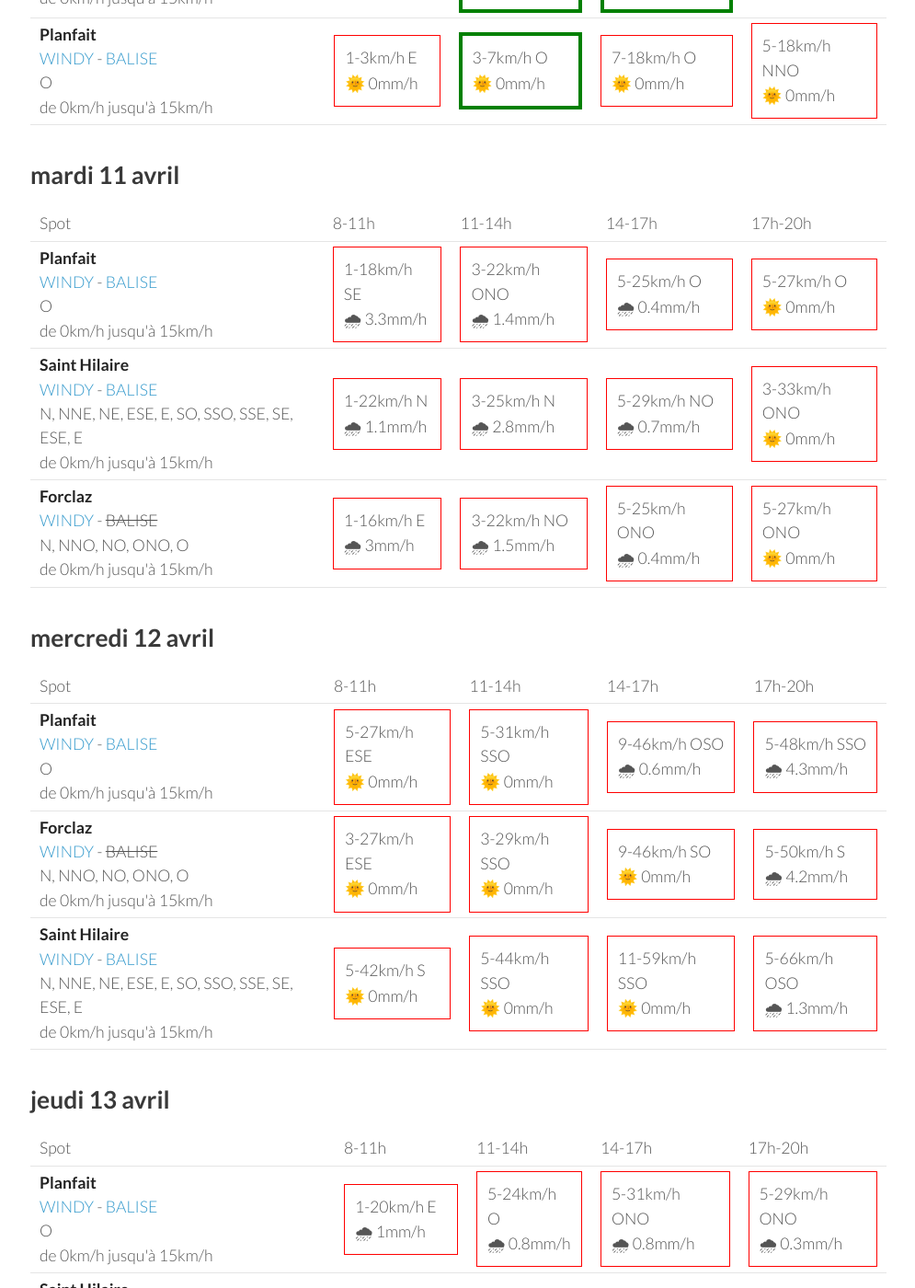
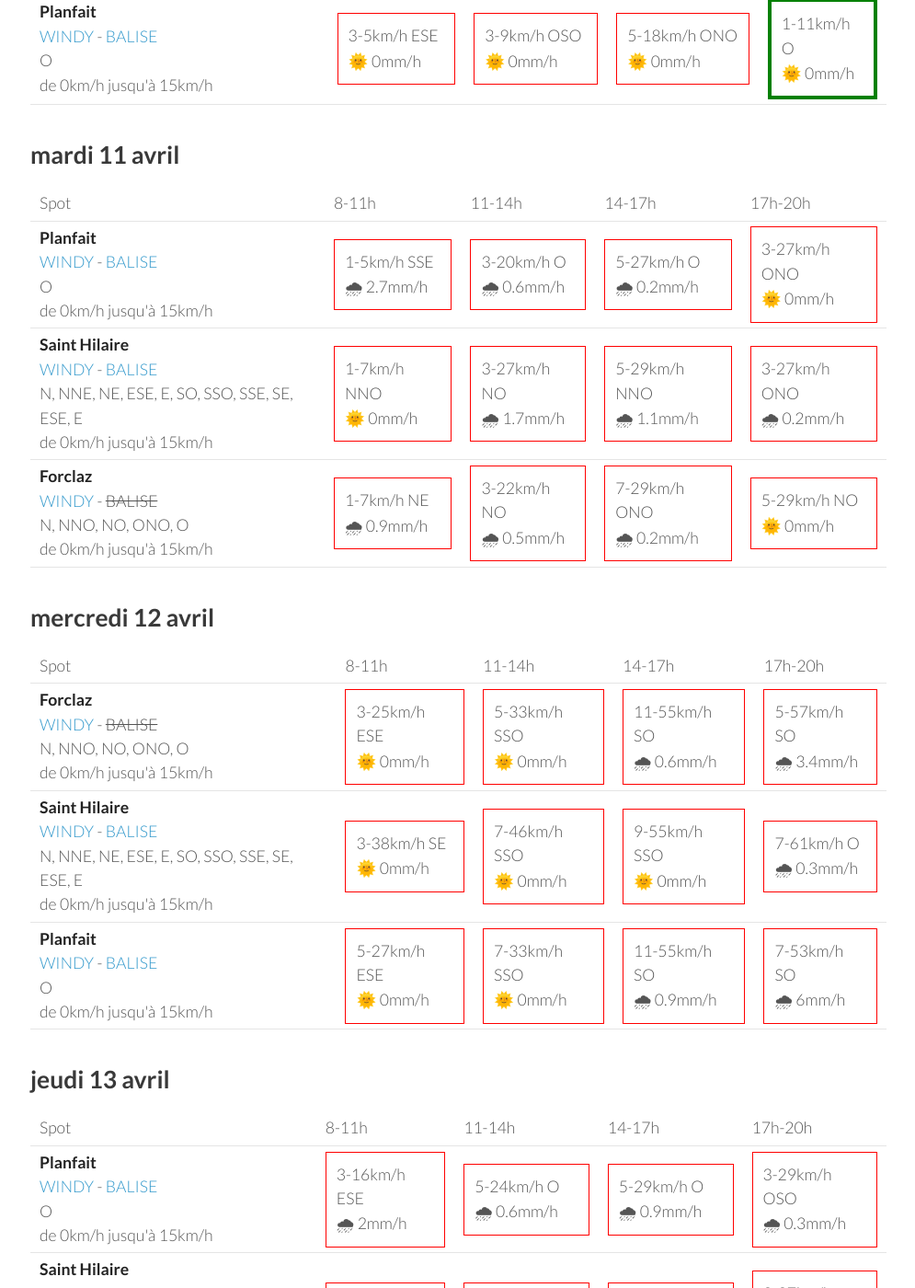
Before and after one commit to parapente-dans-le-nord/parapente-dans-le-nord.github.io, a Jekyll site: the page built from alpes_nord.markdown, in a window 1280 px wide and 1400 px high, scrolled down 1114 px. Shown: the whole window at 92% size, without its empty margins (25-1020 px from the left). Built offline with Jekyll 4.4.1, drawn with Linux system fonts in a browser that asks for light colours; some of the changed text lies outside the part shown.

Commit message:
update index.markdown

```diff
--- a/alpes_nord.markdown
+++ b/alpes_nord.markdown
@@ -25,17 +25,17 @@ page mise à jour le dimanche 09 avril 13:25
         <td><strong>Planfait</strong><br><a href="https://windy.com/45.853/6.223?45.415,6.223,8">WINDY</a> - <span class=""><a href="https://www.openwindmap.org/PP496">BALISE</a> </span><br> <span class="vent-favorable">O</span><br><span class="force-vent">de 0km/h jusqu'à 15km/h</span> </td>
 
             <td><div class="not-flyable"><p>0-0km/h NA</p><p>🌧️ 0mm/h</p></div></td>
-            <td><div class="flyable"><p>3-7km/h O</p><p>🌞 0mm/h</p></div></td>
-            <td><div class="not-flyable"><p>9-22km/h O</p><p>🌞 0mm/h</p></div></td>
-            <td><div class="not-flyable"><p>9-24km/h ONO</p><p>🌞 0mm/h</p></div></td>
+            <td><div class="not-flyable"><p>0-0km/h NA</p><p>🌧️ 0mm/h</p></div></td>
+            <td><div class="not-flyable"><p>0-0km/h NA</p><p>🌧️ 0mm/h</p></div></td>
+            <td><div class="not-flyable"><p>9-22km/h ONO</p><p>🌞 0mm/h</p></div></td>
 
     </tr>
 <tr>
         <td><strong>Forclaz</strong><br><a href="https://windy.com/45.814/6.247?45.375,6.246,8,m:eVwaglz">WINDY</a> - <span class="no-balise"> BALISE </span><br> <span class="vent-favorable">N, NNO, NO, ONO, O</span><br><span class="force-vent">de 0km/h jusqu'à 15km/h</span> </td>
 
             <td><div class="not-flyable"><p>0-0km/h NA</p><p>🌧️ 0mm/h</p></div></td>
-            <td><div class="flyable"><p>3-9km/h NO</p><p>🌞 0mm/h</p></div></td>
-            <td><div class="not-flyable"><p>7-20km/h NO</p><p>🌞 0mm/h</p></div></td>
+            <td><div class="not-flyable"><p>0-0km/h NA</p><p>🌧️ 0mm/h</p></div></td>
+            <td><div class="not-flyable"><p>0-0km/h NA</p><p>🌧️ 0mm/h</p></div></td>
             <td><div class="not-flyable"><p>9-22km/h NO</p><p>🌞 0mm/h</p></div></td>
 
     </tr>
@@ -43,9 +43,9 @@ page mise à jour le dimanche 09 avril 13:25
         <td><strong>Saint Hilaire</strong><br><a href="https://windy.com/45.307/5.888?45.087,5.889,9,m:eUFagkX">WINDY</a> - <span class=""><a href="http://www.balisemeteo.com/balise.php?idBalise=61">BALISE</a> </span><br> <span class="vent-favorable">N, NNE, NE, ESE, E, SO, SSO, SSE, SE, ESE, E</span><br><span class="force-vent">de 0km/h jusqu'à 15km/h</span> </td>
 
             <td><div class="not-flyable"><p>0-0km/h NA</p><p>🌧️ 0mm/h</p></div></td>
-            <td><div class="not-flyable"><p>7-16km/h ESE</p><p>🌞 0mm/h</p></div></td>
-            <td><div class="not-flyable"><p>7-18km/h E</p><p>🌞 0mm/h</p></div></td>
-            <td><div class="flyable"><p>5-14km/h ESE</p><p>🌞 0mm/h</p></div></td>
+            <td><div class="not-flyable"><p>0-0km/h NA</p><p>🌧️ 0mm/h</p></div></td>
+            <td><div class="not-flyable"><p>0-0km/h NA</p><p>🌧️ 0mm/h</p></div></td>
+            <td><div class="not-flyable"><p>5-16km/h ENE</p><p>🌞 0mm/h</p></div></td>
 
     </tr>
 
@@ -67,10 +67,10 @@ page mise à jour le dimanche 09 avril 13:25
 <tr>
         <td><strong>Saint Hilaire</strong><br><a href="https://windy.com/45.307/5.888?45.087,5.889,9,m:eUFagkX">WINDY</a> - <span class=""><a href="http://www.balisemeteo.com/balise.php?idBalise=61">BALISE</a> </span><br> <span class="vent-favorable">N, NNE, NE, ESE, E, SO, SSO, SSE, SE, ESE, E</span><br><span class="force-vent">de 0km/h jusqu'à 15km/h</span> </td>
 
-            <td><div class="not-flyable"><p>0-3km/h NO</p><p>🌞 0mm/h</p></div></td>
-            <td><div class="flyable"><p>5-12km/h SE</p><p>🌞 0mm/h</p></div></td>
+            <td><div class="not-flyable"><p>0-3km/h ONO</p><p>🌞 0mm/h</p></div></td>
+            <td><div class="flyable"><p>5-12km/h ESE</p><p>🌞 0mm/h</p></div></td>
             <td><div class="flyable"><p>5-14km/h SE</p><p>🌞 0mm/h</p></div></td>
-            <td><div class="flyable"><p>1-12km/h SSE</p><p>🌞 0mm/h</p></div></td>
+            <td><div class="flyable"><p>1-7km/h SE</p><p>🌞 0mm/h</p></div></td>
 
 
     </tr>
@@ -78,19 +78,19 @@ page mise à jour le dimanche 09 avril 13:25
         <td><strong>Forclaz</strong><br><a href="https://windy.com/45.814/6.247?45.375,6.246,8,m:eVwaglz">WINDY</a> - <span class="no-balise"> BALISE </span><br> <span class="vent-favorable">N, NNO, NO, ONO, O</span><br><span class="force-vent">de 0km/h jusqu'à 15km/h</span> </td>
 
             <td><div class="not-flyable"><p>3-5km/h E</p><p>🌞 0mm/h</p></div></td>
-            <td><div class="flyable"><p>3-7km/h ONO</p><p>🌞 0mm/h</p></div></td>
+            <td><div class="flyable"><p>3-9km/h ONO</p><p>🌞 0mm/h</p></div></td>
             <td><div class="flyable"><p>3-14km/h ONO</p><p>🌞 0mm/h</p></div></td>
-            <td><div class="flyable"><p>1-12km/h NO</p><p>🌞 0mm/h</p></div></td>
+            <td><div class="not-flyable"><p>1-9km/h SO</p><p>🌞 0mm/h</p></div></td>
 
 
     </tr>
 <tr>
         <td><strong>Planfait</strong><br><a href="https://windy.com/45.853/6.223?45.415,6.223,8">WINDY</a> - <span class=""><a href="https://www.openwindmap.org/PP496">BALISE</a> </span><br> <span class="vent-favorable">O</span><br><span class="force-vent">de 0km/h jusqu'à 15km/h</span> </td>
 
-            <td><div class="not-flyable"><p>1-3km/h E</p><p>🌞 0mm/h</p></div></td>
-            <td><div class="flyable"><p>3-7km/h O</p><p>🌞 0mm/h</p></div></td>
-            <td><div class="not-flyable"><p>7-18km/h O</p><p>🌞 0mm/h</p></div></td>
-            <td><div class="not-flyable"><p>5-18km/h NNO</p><p>🌞 0mm/h</p></div></td>
+            <td><div class="not-flyable"><p>3-5km/h ESE</p><p>🌞 0mm/h</p></div></td>
+            <td><div class="not-flyable"><p>3-9km/h OSO</p><p>🌞 0mm/h</p></div></td>
+            <td><div class="not-flyable"><p>5-18km/h ONO</p><p>🌞 0mm/h</p></div></td>
+            <td><div class="flyable"><p>1-11km/h O</p><p>🌞 0mm/h</p></div></td>
 
 
     </tr>
@@ -113,30 +113,30 @@ page mise à jour le dimanche 09 avril 13:25
 <tr>
         <td><strong>Planfait</strong><br><a href="https://windy.com/45.853/6.223?45.415,6.223,8">WINDY</a> - <span class=""><a href="https://www.openwindmap.org/PP496">BALISE</a> </span><br> <span class="vent-favorable">O</span><br><span class="force-vent">de 0km/h jusqu'à 15km/h</span> </td>
 
-            <td><div class="not-flyable"><p>1-18km/h SE</p><p>🌧 3.3mm/h</p></div></td>
-            <td><div class="not-flyable"><p>3-22km/h ONO</p><p>🌧 1.4mm/h</p></div></td>
-            <td><div class="not-flyable"><p>5-25km/h O</p><p>🌧 0.4mm/h</p></div></td>
-            <td><div class="not-flyable"><p>5-27km/h O</p><p>🌞 0mm/h</p></div></td>
+            <td><div class="not-flyable"><p>1-5km/h SSE</p><p>🌧 2.7mm/h</p></div></td>
+            <td><div class="not-flyable"><p>3-20km/h O</p><p>🌧 0.6mm/h</p></div></td>
+            <td><div class="not-flyable"><p>5-27km/h O</p><p>🌧 0.2mm/h</p></div></td>
+            <td><div class="not-flyable"><p>3-27km/h ONO</p><p>🌞 0mm/h</p></div></td>
 
 
     </tr>
 <tr>
         <td><strong>Saint Hilaire</strong><br><a href="https://windy.com/45.307/5.888?45.087,5.889,9,m:eUFagkX">WINDY</a> - <span class=""><a href="http://www.balisemeteo.com/balise.php?idBalise=61">BALISE</a> </span><br> <span class="vent-favorable">N, NNE, NE, ESE, E, SO, SSO, SSE, SE, ESE, E</span><br><span class="force-vent">de 0km/h jusqu'à 15km/h</span> </td>
 
-            <td><div class="not-flyable"><p>1-22km/h N</p><p>🌧 1.1mm/h</p></div></td>
-            <td><div class="not-flyable"><p>3-25km/h N</p><p>🌧 2.8mm/h</p></div></td>
-            <td><div class="not-flyable"><p>5-29km/h NO</p><p>🌧 0.7mm/h</p></div></td>
-            <td><div class="not-flyable"><p>3-33km/h ONO</p><p>🌞 0mm/h</p></div></td>
+            <td><div class="not-flyable"><p>1-7km/h NNO</p><p>🌞 0mm/h</p></div></td>
+            <td><div class="not-flyable"><p>3-27km/h NO</p><p>🌧 1.7mm/h</p></div></td>
+            <td><div class="not-flyable"><p>5-29km/h NNO</p><p>🌧 1.1mm/h</p></div></td>
+            <td><div class="not-flyable"><p>3-27km/h ONO</p><p>🌧 0.2mm/h</p></div></td>
 
 
     </tr>
 <tr>
         <td><strong>Forclaz</strong><br><a href="https://windy.com/45.814/6.247?45.375,6.246,8,m:eVwaglz">WINDY</a> - <span class="no-balise"> BALISE </span><br> <span class="vent-favorable">N, NNO, NO, ONO, O</span><br><span class="force-vent">de 0km/h jusqu'à 15km/h</span> </td>
 
-            <td><div class="not-flyable"><p>1-16km/h E</p><p>🌧 3mm/h</p></div></td>
-            <td><div class="not-flyable"><p>3-22km/h NO</p><p>🌧 1.5mm/h</p></div></td>
-            <td><div class="not-flyable"><p>5-25km/h ONO</p><p>🌧 0.4mm/h</p></div></td>
-            <td><div class="not-flyable"><p>5-27km/h ONO</p><p>🌞 0mm/h</p></div></td>
+            <td><div class="not-flyable"><p>1-7km/h NE</p><p>🌧 0.9mm/h</p></div></td>
+            <td><div class="not-flyable"><p>3-22km/h NO</p><p>🌧 0.5mm/h</p></div></td>
+            <td><div class="not-flyable"><p>7-29km/h ONO</p><p>🌧 0.2mm/h</p></div></td>
+            <td><div class="not-flyable"><p>5-29km/h NO</p><p>🌞 0mm/h</p></div></td>
 
 
     </tr>
@@ -157,32 +157,32 @@ page mise à jour le dimanche 09 avril 13:25
       <td>17h-20h</td>
     </tr>
 <tr>
-        <td><strong>Planfait</strong><br><a href="https://windy.com/45.853/6.223?45.415,6.223,8">WINDY</a> - <span class=""><a href="https://www.openwindmap.org/PP496">BALISE</a> </span><br> <span class="vent-favorable">O</span><br><span class="force-vent">de 0km/h jusqu'à 15km/h</span> </td>
-
-            <td><div class="not-flyable"><p>5-27km/h ESE</p><p>🌞 0mm/h</p></div></td>
-            <td><div class="not-flyable"><p>5-31km/h SSO</p><p>🌞 0mm/h</p></div></td>
-            <td><div class="not-flyable"><p>9-46km/h OSO</p><p>🌧 0.6mm/h</p></div></td>
-            <td><div class="not-flyable"><p>5-48km/h SSO</p><p>🌧 4.3mm/h</p></div></td>
-
-
-    </tr>
-<tr>
         <td><strong>Forclaz</strong><br><a href="https://windy.com/45.814/6.247?45.375,6.246,8,m:eVwaglz">WINDY</a> - <span class="no-balise"> BALISE </span><br> <span class="vent-favorable">N, NNO, NO, ONO, O</span><br><span class="force-vent">de 0km/h jusqu'à 15km/h</span> </td>
 
-            <td><div class="not-flyable"><p>3-27km/h ESE</p><p>🌞 0mm/h</p></div></td>
-            <td><div class="not-flyable"><p>3-29km/h SSO</p><p>🌞 0mm/h</p></div></td>
-            <td><div class="not-flyable"><p>9-46km/h SO</p><p>🌞 0mm/h</p></div></td>
-            <td><div class="not-flyable"><p>5-50km/h S</p><p>🌧 4.2mm/h</p></div></td>
+            <td><div class="not-flyable"><p>3-25km/h ESE</p><p>🌞 0mm/h</p></div></td>
+            <td><div class="not-flyable"><p>5-33km/h SSO</p><p>🌞 0mm/h</p></div></td>
+            <td><div class="not-flyable"><p>11-55km/h SO</p><p>🌧 0.6mm/h</p></div></td>
+            <td><div class="not-flyable"><p>5-57km/h SO</p><p>🌧 3.4mm/h</p></div></td>
 
 
     </tr>
 <tr>
         <td><strong>Saint Hilaire</strong><br><a href="https://windy.com/45.307/5.888?45.087,5.889,9,m:eUFagkX">WINDY</a> - <span class=""><a href="http://www.balisemeteo.com/balise.php?idBalise=61">BALISE</a> </span><br> <span class="vent-favorable">N, NNE, NE, ESE, E, SO, SSO, SSE, SE, ESE, E</span><br><span class="force-vent">de 0km/h jusqu'à 15km/h</span> </td>
 
-            <td><div class="not-flyable"><p>5-42km/h S</p><p>🌞 0mm/h</p></div></td>
-            <td><div class="not-flyable"><p>5-44km/h SSO</p><p>🌞 0mm/h</p></div></td>
-            <td><div class="not-flyable"><p>11-59km/h SSO</p><p>🌞 0mm/h</p></div></td>
-            <td><div class="not-flyable"><p>5-66km/h OSO</p><p>🌧 1.3mm/h</p></div></td>
+            <td><div class="not-flyable"><p>3-38km/h SE</p><p>🌞 0mm/h</p></div></td>
+            <td><div class="not-flyable"><p>7-46km/h SSO</p><p>🌞 0mm/h</p></div></td>
+            <td><div class="not-flyable"><p>9-55km/h SSO</p><p>🌞 0mm/h</p></div></td>
+            <td><div class="not-flyable"><p>7-61km/h O</p><p>🌧 0.3mm/h</p></div></td>
+
+
+    </tr>
+<tr>
+        <td><strong>Planfait</strong><br><a href="https://windy.com/45.853/6.223?45.415,6.223,8">WINDY</a> - <span class=""><a href="https://www.openwindmap.org/PP496">BALISE</a> </span><br> <span class="vent-favorable">O</span><br><span class="force-vent">de 0km/h jusqu'à 15km/h</span> </td>
+
+            <td><div class="not-flyable"><p>5-27km/h ESE</p><p>🌞 0mm/h</p></div></td>
+            <td><div class="not-flyable"><p>7-33km/h SSO</p><p>🌞 0mm/h</p></div></td>
+            <td><div class="not-flyable"><p>11-55km/h SO</p><p>🌧 0.9mm/h</p></div></td>
+            <td><div class="not-flyable"><p>7-53km/h SO</p><p>🌧 6mm/h</p></div></td>
 
 
     </tr>
@@ -205,10 +205,10 @@ page mise à jour le dimanche 09 avril 13:25
 <tr>
         <td><strong>Planfait</strong><br><a href="https://windy.com/45.853/6.223?45.415,6.223,8">WINDY</a> - <span class=""><a href="https://www.openwindmap.org/PP496">BALISE</a> </span><br> <span class="vent-favorable">O</span><br><span class="force-vent">de 0km/h jusqu'à 15km/h</span> </td>
 
-            <td><div class="not-flyable"><p>1-20km/h E</p><p>🌧 1mm/h</p></div></td>
-            <td><div class="not-flyable"><p>5-24km/h O</p><p>🌧 0.8mm/h</p></div></td>
-            <td><div class="not-flyable"><p>5-31km/h ONO</p><p>🌧 0.8mm/h</p></div></td>
-            <td><div class="not-flyable"><p>5-29km/h ONO</p><p>🌧 0.3mm/h</p></div></td>
+            <td><div class="not-flyable"><p>3-16km/h ESE</p><p>🌧 2mm/h</p></div></td>
+            <td><div class="not-flyable"><p>5-24km/h O</p><p>🌧 0.6mm/h</p></div></td>
+            <td><div class="not-flyable"><p>5-29km/h O</p><p>🌧 0.9mm/h</p></div></td>
+            <td><div class="not-flyable"><p>3-29km/h OSO</p><p>🌧 0.3mm/h</p></div></td>
 
 
     </tr>
@@ -225,10 +225,10 @@ page mise à jour le dimanche 09 avril 13:25
 <tr>
         <td><strong>Forclaz</strong><br><a href="https://windy.com/45.814/6.247?45.375,6.246,8,m:eVwaglz">WINDY</a> - <span class="no-balise"> BALISE </span><br> <span class="vent-favorable">N, NNO, NO, ONO, O</span><br><span class="force-vent">de 0km/h jusqu'à 15km/h</span> </td>
 
-            <td><div class="not-flyable"><p>0-25km/h NE</p><p>🌧 2mm/h</p></div></td>
-            <td><div class="not-flyable"><p>5-24km/h O</p><p>🌧 0.6mm/h</p></div></td>
-            <td><div class="not-flyable"><p>7-33km/h ONO</p><p>🌧 0.5mm/h</p></div></td>
-            <td><div class="not-flyable"><p>5-33km/h NO</p><p>🌧 0.2mm/h</p></div></td>
+            <td><div class="not-flyable"><p>1-16km/h ENE</p><p>🌧 2mm/h</p></div></td>
+            <td><div class="not-flyable"><p>5-25km/h ONO</p><p>🌧 0.4mm/h</p></div></td>
+            <td><div class="not-flyable"><p>5-31km/h ONO</p><p>🌧 0.7mm/h</p></div></td>
+            <td><div class="not-flyable"><p>1-31km/h O</p><p>🌧 0.3mm/h</p></div></td>
 
 
     </tr>
@@ -251,20 +251,20 @@ page mise à jour le dimanche 09 avril 13:25
 <tr>
         <td><strong>Planfait</strong><br><a href="https://windy.com/45.853/6.223?45.415,6.223,8">WINDY</a> - <span class=""><a href="https://www.openwindmap.org/PP496">BALISE</a> </span><br> <span class="vent-favorable">O</span><br><span class="force-vent">de 0km/h jusqu'à 15km/h</span> </td>
 
-            <td><div class="not-flyable"><p>5-18km/h SE</p><p>🌞 0mm/h</p></div></td>
-            <td><div class="not-flyable"><p>9-33km/h S</p><p>🌞 0mm/h</p></div></td>
-            <td><div class="not-flyable"><p>7-37km/h SSO</p><p>🌞 0mm/h</p></div></td>
-            <td><div class="not-flyable"><p>7-40km/h SE</p><p>🌧 2mm/h</p></div></td>
+            <td><div class="not-flyable"><p>5-16km/h ESE</p><p>🌞 0mm/h</p></div></td>
+            <td><div class="not-flyable"><p>5-22km/h SSO</p><p>🌞 0mm/h</p></div></td>
+            <td><div class="not-flyable"><p>7-31km/h SSO</p><p>🌞 0mm/h</p></div></td>
+            <td><div class="not-flyable"><p>5-33km/h S</p><p>🌧 0.5mm/h</p></div></td>
 
 
     </tr>
 <tr>
         <td><strong>Forclaz</strong><br><a href="https://windy.com/45.814/6.247?45.375,6.246,8,m:eVwaglz">WINDY</a> - <span class="no-balise"> BALISE </span><br> <span class="vent-favorable">N, NNO, NO, ONO, O</span><br><span class="force-vent">de 0km/h jusqu'à 15km/h</span> </td>
 
-            <td><div class="not-flyable"><p>5-18km/h SE</p><p>🌞 0mm/h</p></div></td>
-            <td><div class="not-flyable"><p>7-33km/h SSE</p><p>🌞 0mm/h</p></div></td>
-            <td><div class="not-flyable"><p>7-37km/h S</p><p>🌞 0mm/h</p></div></td>
-            <td><div class="not-flyable"><p>7-40km/h SE</p><p>🌧 1.9mm/h</p></div></td>
+            <td><div class="not-flyable"><p>3-16km/h SE</p><p>🌞 0mm/h</p></div></td>
+            <td><div class="not-flyable"><p>3-20km/h S</p><p>🌞 0mm/h</p></div></td>
+            <td><div class="not-flyable"><p>5-29km/h SSO</p><p>🌞 0mm/h</p></div></td>
+            <td><div class="not-flyable"><p>5-33km/h S</p><p>🌧 0.5mm/h</p></div></td>
 
 
     </tr>
```
Also changed, not shown: other parts of alpes_nord.markdown (+1 -1 lines).
